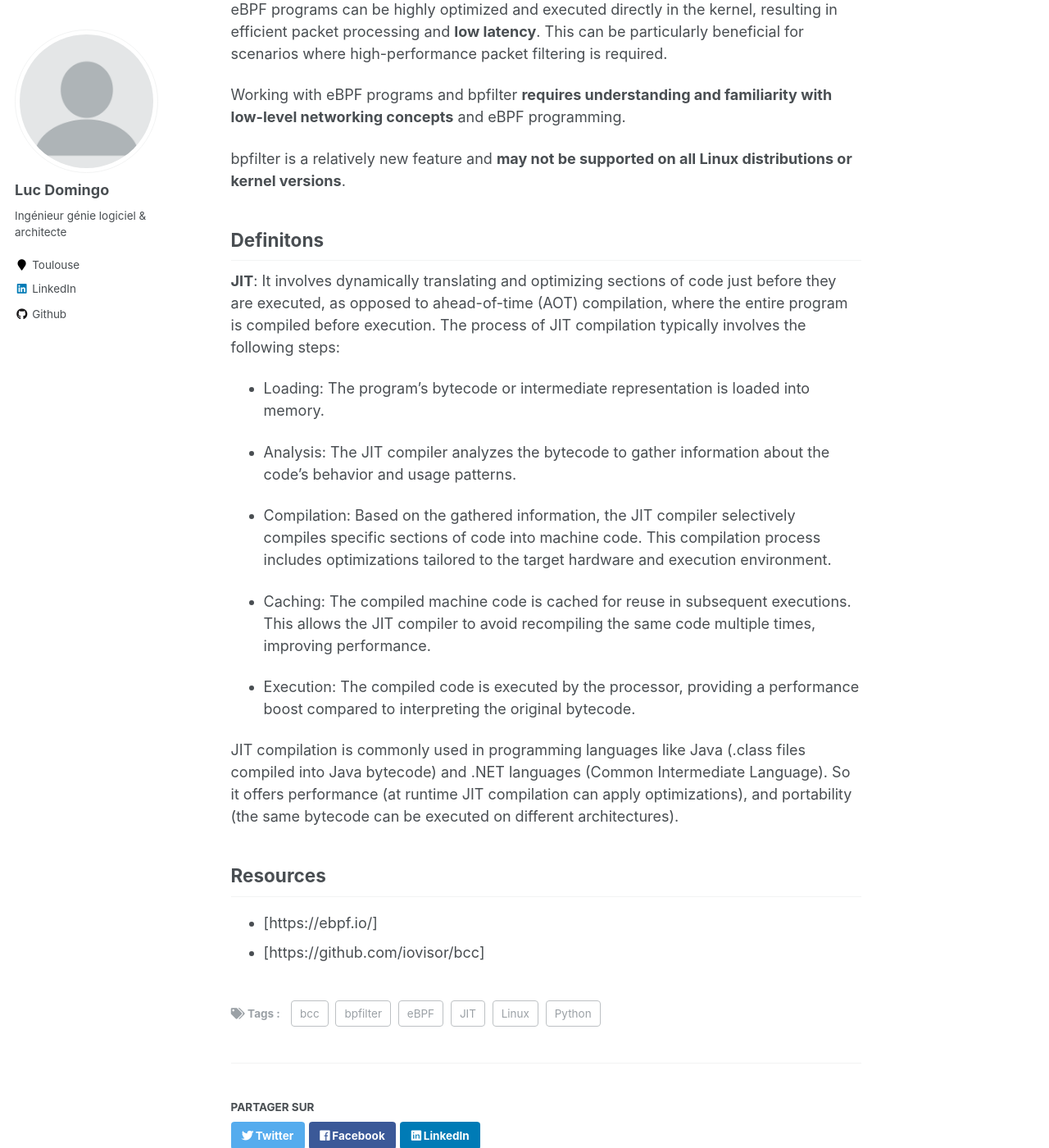
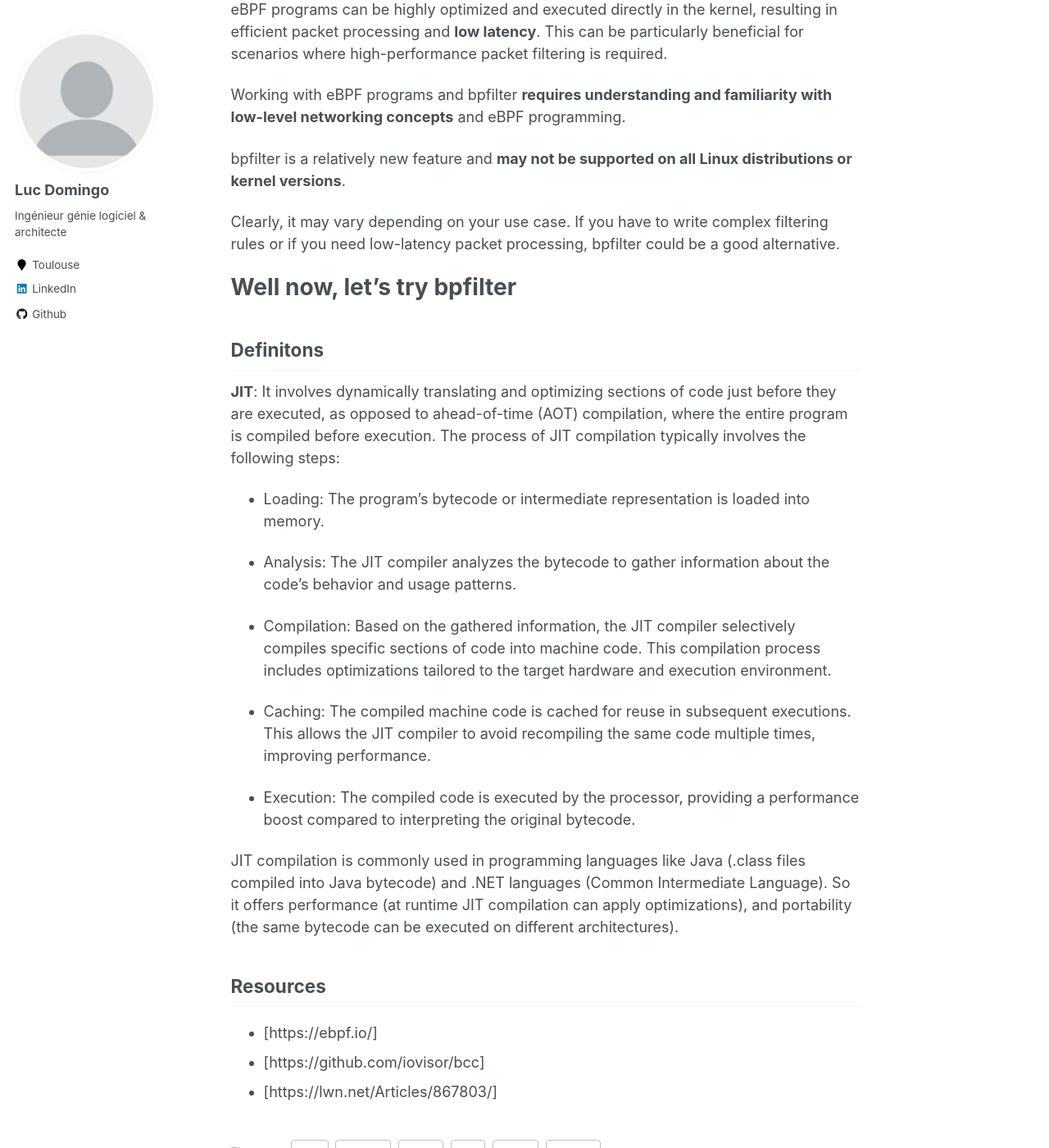
Before and after one commit to LucDomingo/mywebsite, a Jekyll site: the page built from _posts/2023-05-27-power-of-eBPF.md, in a window 1280 px wide and 1400 px high, scrolled down 4081 px. Shown: the whole window at 82% size. Built offline with Jekyll 4.4.1, drawn with Linux system fonts in a browser that asks for light colours.

Commit message:
Update 2023-05-27-power-of-eBPF.md

```diff
--- a/_posts/2023-05-27-power-of-eBPF.md
+++ b/_posts/2023-05-27-power-of-eBPF.md
@@ -134,6 +134,11 @@ Working with eBPF programs and bpfilter **requires understanding and familiarity
 
 bpfilter is a relatively new feature and **may not be supported on all Linux distributions or kernel versions**.
 
+Clearly, it may vary depending on your use case. If you have to write complex filtering rules or if you need low-latency packet processing, bpfilter could be a good alternative.
+
+Well now, let's try bpfilter
+======
+
 Definitons
 ------
 **JIT**:  It involves dynamically translating and optimizing sections of code just before they are executed, as opposed to ahead-of-time (AOT) compilation, where the entire program is compiled before execution.
@@ -154,3 +159,4 @@ Resources
 ------
 - [https://ebpf.io/]
 - [https://github.com/iovisor/bcc]
+- [https://lwn.net/Articles/867803/]
```
